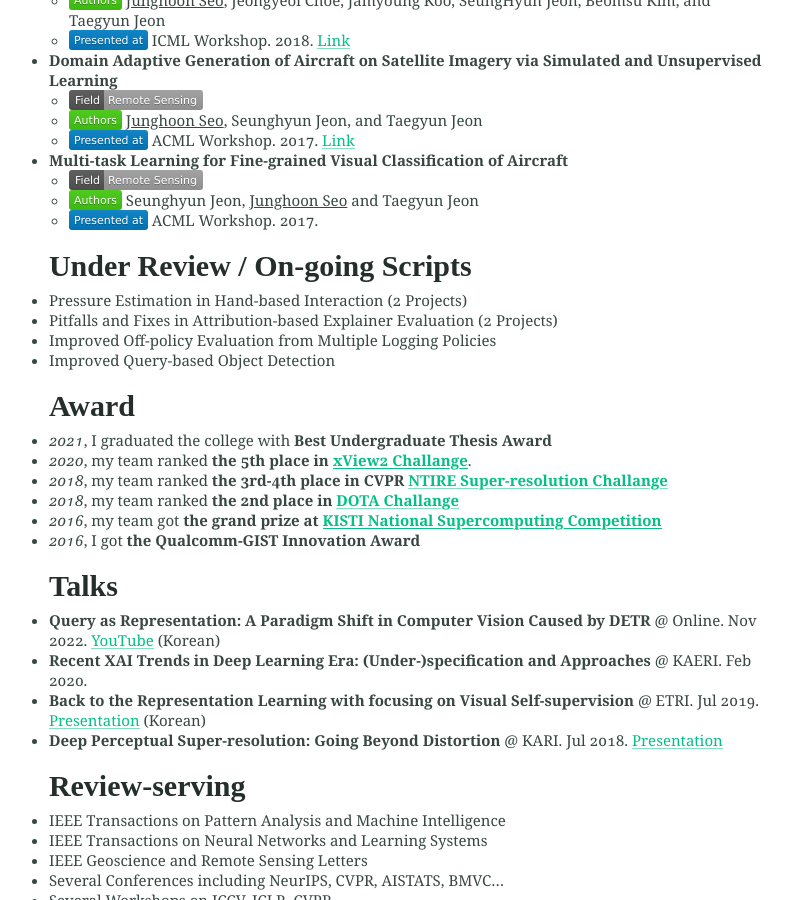
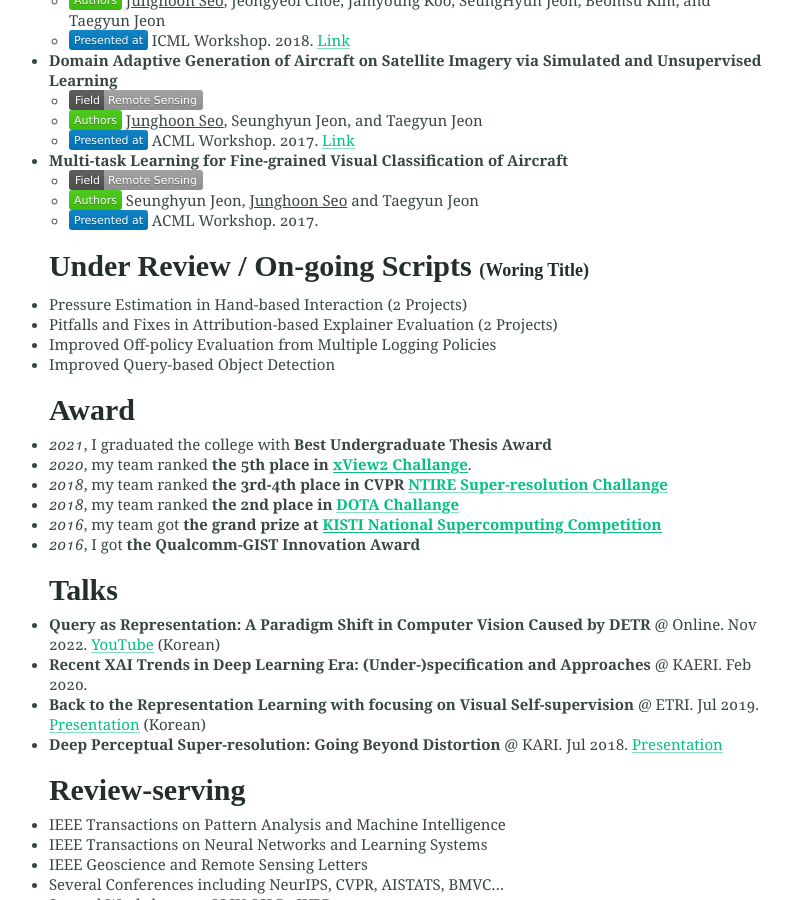
Before and after one commit to mikigom/mikigom.github.io, a Jekyll site: the page built from index.md, in a window 1280 px wide and 900 px high, scrolled down 2310 px. Shown: the whole window, without its empty margins (234-1025 px from the left). Built offline with Jekyll 4.4.1, drawn with Linux system fonts in a browser that asks for light colours.

Commit message:
Update index.md

```diff
--- a/index.md
+++ b/index.md
@@ -97,7 +97,7 @@
   - <img height="10" src="/assets/-Authors-brightgreen.svg"> Seunghyun Jeon, <U>Junghoon Seo</U> and Taegyun Jeon
   - <img height="10" src="/assets/-Presented%20at-blue.svg"> ACML Workshop. 2017.
 
-### Under Review / On-going Scripts
+### Under Review / On-going Scripts <span style="font-size:0.6em;">(Woring Title)</span>
 - Pressure Estimation in Hand-based Interaction (2 Projects)
 - Pitfalls and Fixes in Attribution-based Explainer Evaluation (2 Projects)
 - Improved Off-policy Evaluation from Multiple Logging Policies
```
